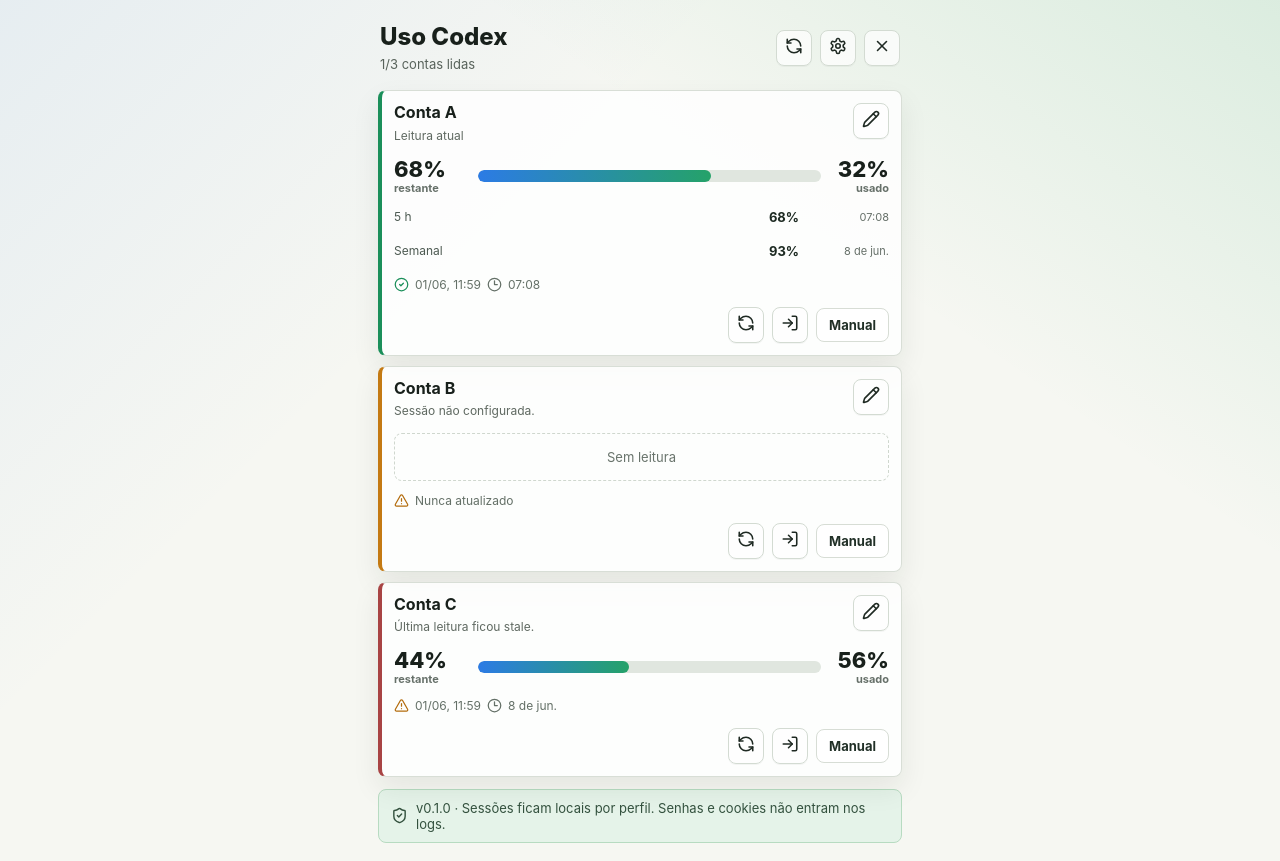
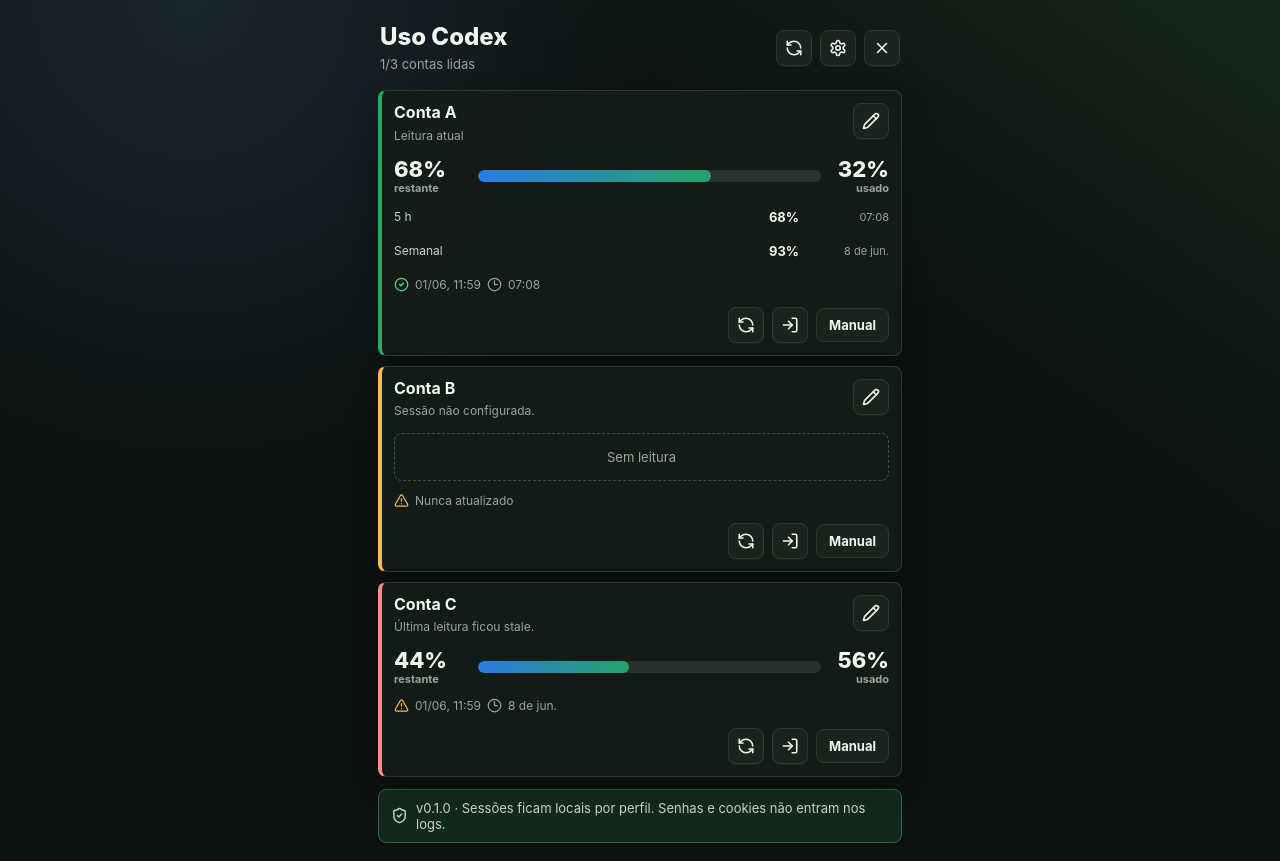
Before and after one commit to ronydrop/codex-usage-monitor, a React (Vite) app: page / in a window 1280 px wide. Built offline with nearby package versions, Linux system fonts and the light colour scheme.

Commit message:
Fix tray icon and dark theme

```diff
--- a/src/main/window-options.ts
+++ b/src/main/window-options.ts
@@ -21,7 +21,7 @@
     autoHideMenuBar: true,
     title: "Codex Usage Monitor",
     icon,
-    backgroundColor: "#f7f8f5",
+    backgroundColor: "#0d1210",
     webPreferences: {
       preload: preloadPath,
       contextIsolation: true,
--- a/src/renderer/src/styles.css
+++ b/src/renderer/src/styles.css
@@ -1,9 +1,31 @@
 :root {
-  color-scheme: light;
+  color-scheme: dark;
   font-family:
     Inter, ui-sans-serif, system-ui, -apple-system, BlinkMacSystemFont, "Segoe UI", sans-serif;
-  color: #18201b;
-  background: #f6f7f2;
+  color: #eef7f0;
+  background: #0d1210;
+  --app-bg: #0d1210;
+  --surface: rgba(20, 28, 24, 0.9);
+  --surface-solid: #151e19;
+  --surface-raised: #1a241f;
+  --surface-muted: #202b25;
+  --border: #2b3a31;
+  --border-strong: #3b5546;
+  --text: #eef7f0;
+  --text-soft: #c6d2ca;
+  --muted: #98a69e;
+  --muted-strong: #7f8c84;
+  --accent: #4ade80;
+  --accent-strong: #28a860;
+  --accent-deep: #15633e;
+  --accent-text: #07140c;
+  --blue: #60a5fa;
+  --warn: #f6b95d;
+  --warn-bg: #2c2112;
+  --warn-border: #705427;
+  --danger: #ff8b8b;
+  --success-bg: #12291b;
+  --success-border: #2d6b42;
   font-synthesis: none;
   text-rendering: optimizeLegibility;
   -webkit-font-smoothing: antialiased;
@@ -18,9 +40,9 @@
   min-width: 420px;
   min-height: 100vh;
   background:
-    linear-gradient(135deg, rgba(44, 123, 229, 0.08), transparent 34%),
-    linear-gradient(215deg, rgba(24, 160, 88, 0.12), transparent 32%),
-    #f6f7f2;
+    radial-gradient(circle at 15% 0%, rgba(96, 165, 250, 0.14), transparent 34%),
+    linear-gradient(215deg, rgba(74, 222, 128, 0.1), transparent 32%),
+    var(--app-bg);
 }
 
 button,
@@ -68,7 +90,7 @@
 
 .topbar p {
   margin: 6px 0 0;
-  color: #58635b;
+  color: var(--muted);
   font-size: 13px;
 }
 
@@ -87,24 +109,37 @@
   width: 36px;
   height: 36px;
   place-items: center;
-  border: 1px solid #d3dbd2;
+  border: 1px solid var(--border);
   border-radius: 8px;
-  color: #1f2a23;
-  background: rgba(255, 255, 255, 0.72);
-  box-shadow: 0 1px 0 rgba(18, 24, 20, 0.04);
+  color: var(--text);
+  background: var(--surface-raised);
+  box-shadow: 0 1px 0 rgba(255, 255, 255, 0.04);
   -webkit-app-region: no-drag;
 }
 
 .icon-button:hover,
 .icon-button.active {
-  border-color: #9ab7a0;
-  background: #ffffff;
+  border-color: var(--border-strong);
+  background: var(--surface-muted);
 }
 
 .icon-button svg {
   width: 18px;
   height: 18px;
   stroke-width: 2.1;
+}
+
+.icon-button > span {
+  display: grid;
+  width: 18px;
+  height: 18px;
+  place-items: center;
+  line-height: 0;
+}
+
+.icon-button > span svg {
+  width: 100%;
+  height: 100%;
 }
 
 .primary-button,
@@ -124,15 +159,15 @@
 }
 
 .primary-button {
-  color: #ffffff;
-  background: #1b6b43;
+  color: var(--accent-text);
+  background: var(--accent);
 }
 
 .text-button,
 .mini-button {
-  color: #213027;
-  border-color: #d7ddd5;
-  background: #ffffff;
+  color: var(--text);
+  border-color: var(--border);
+  background: var(--surface-raised);
 }
 
 .primary-button svg,
@@ -146,9 +181,9 @@
   display: flex;
   align-items: center;
   gap: 8px;
-  color: #6c3a00;
-  background: #fff6df;
-  border: 1px solid #f1d697;
+  color: #ffd48a;
+  background: var(--warn-bg);
+  border: 1px solid var(--warn-border);
   border-radius: 8px;
   padding: 10px 12px;
   font-size: 13px;
@@ -163,9 +198,9 @@
 
 .settings-panel {
   margin-bottom: 12px;
-  border: 1px solid #dbe1d9;
+  border: 1px solid var(--border);
   border-radius: 8px;
-  background: rgba(255, 255, 255, 0.78);
+  background: var(--surface);
   padding: 12px;
 }
 
@@ -173,7 +208,7 @@
 .manual-panel label {
   display: grid;
   gap: 6px;
-  color: #566159;
+  color: var(--muted);
   font-size: 12px;
   font-weight: 650;
 }
@@ -183,10 +218,10 @@
 .label-editor input {
   width: 100%;
   min-height: 34px;
-  border: 1px solid #cfd7ce;
+  border: 1px solid var(--border);
   border-radius: 8px;
-  background: #ffffff;
-  color: #18201b;
+  background: #0f1713;
+  color: var(--text);
   padding: 0 10px;
   outline: none;
 }
@@ -194,8 +229,8 @@
 .settings-panel input:focus,
 .manual-panel input:focus,
 .label-editor input:focus {
-  border-color: #1b6b43;
-  box-shadow: 0 0 0 3px rgba(27, 107, 67, 0.12);
+  border-color: var(--accent);
+  box-shadow: 0 0 0 3px rgba(74, 222, 128, 0.16);
 }
 
 .settings-grid {
@@ -209,13 +244,13 @@
   display: flex !important;
   align-items: center;
   grid-template-columns: none !important;
-  color: #253129 !important;
+  color: var(--text-soft) !important;
 }
 
 .toggle-row input {
   width: 16px;
   min-height: 16px;
-  accent-color: #1b6b43;
+  accent-color: var(--accent);
 }
 
 .settings-actions {
@@ -229,9 +264,9 @@
   justify-content: space-between;
   gap: 12px;
   margin-top: 12px;
-  border: 1px solid #dbe1d9;
+  border: 1px solid var(--border);
   border-radius: 8px;
-  background: #ffffff;
+  background: var(--surface-raised);
   padding: 10px;
 }
 
@@ -245,7 +280,7 @@
 .update-copy svg {
   width: 18px;
   height: 18px;
-  color: #1b6b43;
+  color: var(--accent);
   flex: 0 0 auto;
 }
 
@@ -255,27 +290,27 @@
 }
 
 .update-copy strong {
-  color: #1d2a22;
+  color: var(--text);
   font-size: 13px;
   line-height: 1.2;
 }
 
 .update-copy span {
   margin-top: 2px;
-  color: #667069;
+  color: var(--muted);
   font-size: 12px;
   line-height: 1.3;
 }
 
 .update-panel.status-error,
 .update-panel.status-disabled {
-  border-color: #efd29a;
-  background: #fffaf0;
+  border-color: var(--warn-border);
+  background: var(--warn-bg);
 }
 
 .update-panel.status-downloaded {
-  border-color: #a8d7b6;
-  background: #f1fbf4;
+  border-color: var(--success-border);
+  background: var(--success-bg);
 }
 
 .account-list {
@@ -284,30 +319,30 @@
 }
 
 .account-card {
-  border: 1px solid #d8ded6;
-  border-left: 4px solid #89948c;
+  border: 1px solid var(--border);
+  border-left: 4px solid var(--muted-strong);
   border-radius: 8px;
-  background: rgba(255, 255, 255, 0.84);
+  background: var(--surface);
   padding: 12px;
-  box-shadow: 0 12px 28px rgba(24, 32, 27, 0.08);
+  box-shadow: 0 12px 28px rgba(0, 0, 0, 0.28);
 }
 
 .account-card.status-ok {
-  border-left-color: #1b8f5a;
+  border-left-color: var(--accent-strong);
 }
 
 .account-card.status-needs_login,
 .account-card.status-captcha {
-  border-left-color: #c47a13;
+  border-left-color: var(--warn);
 }
 
 .account-card.status-offline,
 .account-card.status-parse_error {
-  border-left-color: #a84444;
+  border-left-color: var(--danger);
 }
 
 .account-card.status-refreshing {
-  border-left-color: #2c7be5;
+  border-left-color: var(--blue);
 }
 
 .account-main {
@@ -332,7 +367,7 @@
 .account-title-row p {
   min-height: 18px;
   margin: 5px 0 0;
-  color: #5f6961;
+  color: var(--muted);
   font-size: 12px;
   line-height: 1.4;
 }
@@ -365,7 +400,7 @@
 }
 
 .meter-copy span {
-  color: #667069;
+  color: var(--muted);
   font-size: 11px;
   font-weight: 650;
 }
@@ -374,7 +409,7 @@
   height: 12px;
   overflow: hidden;
   border-radius: 999px;
-  background: #e0e6df;
+  background: #26342d;
 }
 
 .bar-fill {
@@ -389,8 +424,8 @@
   min-height: 48px;
   margin: 12px 0 8px;
   place-items: center;
-  color: #69746c;
-  border: 1px dashed #cfd7ce;
+  color: var(--muted);
+  border: 1px dashed var(--border-strong);
   border-radius: 8px;
   font-size: 13px;
 }
@@ -407,18 +442,18 @@
   align-items: center;
   gap: 8px;
   min-height: 28px;
-  color: #4d5a52;
+  color: var(--text-soft);
   font-size: 12px;
 }
 
 .window-row strong {
-  color: #1d2a22;
+  color: var(--text);
   font-size: 13px;
   text-align: right;
 }
 
 .window-row small {
-  color: #667069;
+  color: var(--muted);
   font-size: 11px;
   text-align: right;
 }
@@ -429,7 +464,7 @@
   gap: 6px;
   min-height: 24px;
   margin-top: 8px;
-  color: #647067;
+  color: var(--muted);
   font-size: 12px;
 }
 
@@ -439,11 +474,11 @@
 }
 
 .ok-icon {
-  color: #1b8f5a;
+  color: var(--accent);
 }
 
 .warn-icon {
-  color: #b36c0d;
+  color: var(--warn);
 }
 
 .account-actions {
@@ -456,18 +491,19 @@
   grid-template-columns: 94px 1fr 36px 36px;
   margin-top: 10px;
   padding-top: 10px;
-  border-top: 1px solid #e0e5de;
+  border-top: 1px solid var(--border);
 }
 
 .footer-line {
   margin-top: 12px;
-  color: #33513e;
-  background: rgba(226, 243, 232, 0.86);
-  border-color: #b7dbc1;
+  color: var(--text-soft);
+  background: var(--success-bg);
+  border-color: var(--success-border);
 }
 
 .spin {
   animation: spin 0.9s linear infinite;
+  transform-origin: center;
 }
 
 @keyframes spin {
```
Also changed, not shown: src/main/main.ts (+10 -8 lines), 1 other file (tests, documents, lock files or other folders).
